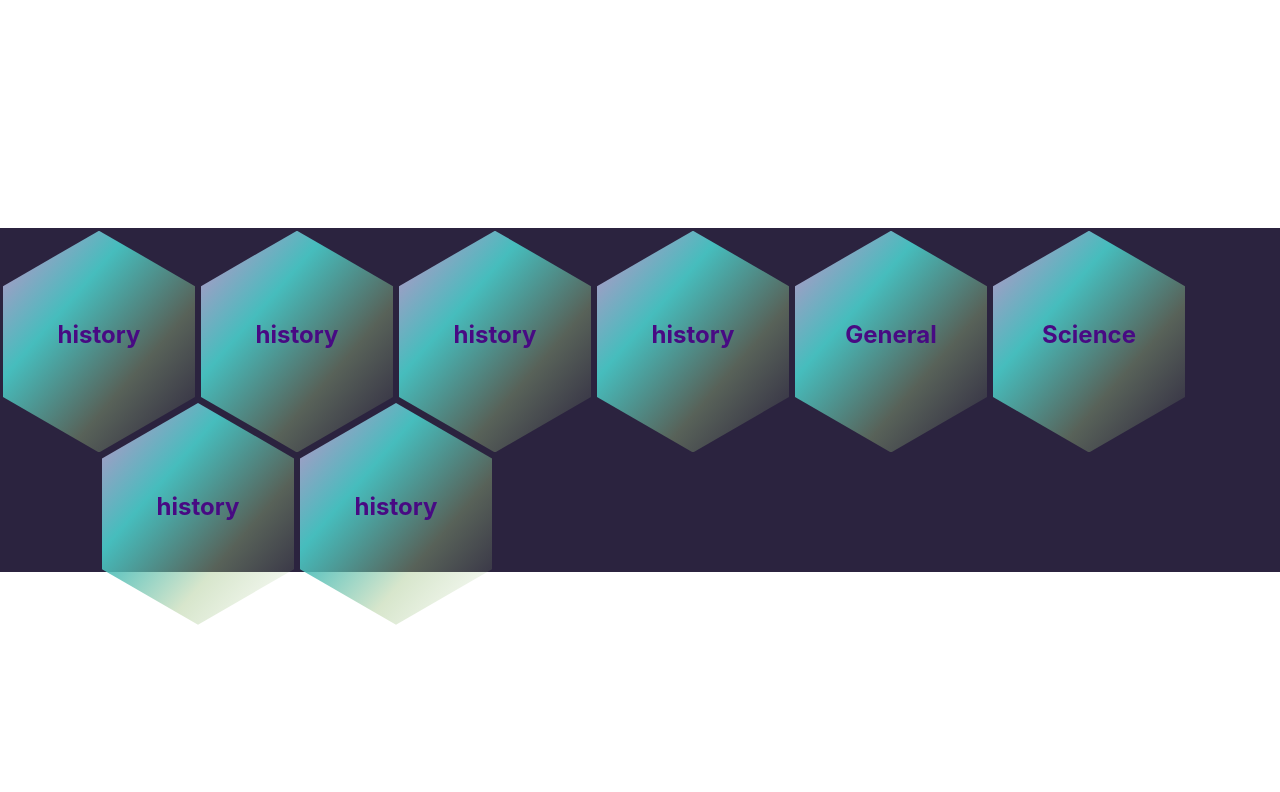
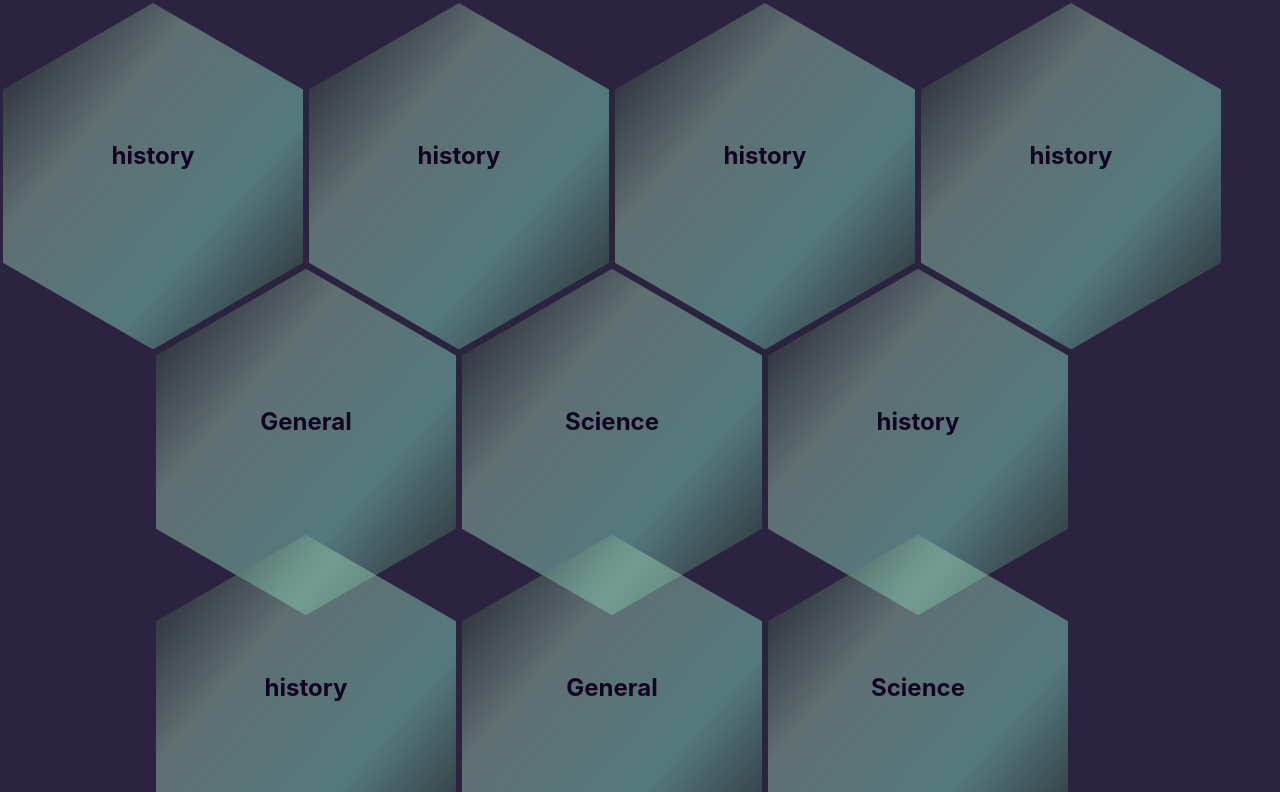
Before and after one commit to Ajtn/TriviaTrail, a React (Vite) app: page / in a window 1280 px wide. Shown: the top 792 px of the page. Built offline with nearby package versions, Linux system fonts and the light colour scheme; the HTML template or start-up script is replaced by a standard one.

Commit message:
Added CSS for different hex states, added event listener for window resize

```diff
--- a/src/App.tsx
+++ b/src/App.tsx
@@ -1,8 +1,24 @@
 import Grid from './components/Grid'
+import { useEffect, useState} from 'react';
 import './style/App.css'
 import { question } from './components/triviaTypes.types';
 
 function App() {
+  const [windowWidth, setWindowWidth] = useState(window.innerWidth);
+
+  useEffect(initResizeListener, [windowWidth]);
+
+  function initResizeListener() {
+    window.addEventListener('resize', handleResize);
+    return () => {
+      window.removeEventListener('resize', handleResize);
+    };
+  }
+
+  function handleResize() {
+    setWindowWidth(window.innerWidth);
+  }
+
   const questions: Array<question> = [
     {
       id: "asdasd",
@@ -37,7 +53,7 @@ function App() {
       category: "history"
     },
     {
-      id: "asdad343",
+      id: "ffasd34tsdg g",
       questionText: "What is your name?",
       answerText: "Arthur",
       incorrectAnswers: ["fred", "bob", "bruce"],
@@ -67,12 +83,83 @@ function App() {
       incorrectAnswers: ["To slay the black knight", "Say Ni!", "bruce"],
       difficulty: "easy",
       category: "history"
+    },
+    {
+      id: "asdad343",
+      questionText: "What is your name?",
+      answerText: "Arthur",
+      incorrectAnswers: ["fred", "bob", "bruce"],
+      difficulty: "easy",
+      category: "General"
+    },
+    {
+      id: "4lfffgy0",
+      questionText: "What is your quest?",
+      answerText: "To seek the holy grail!",
+      incorrectAnswers: ["To slay the black knight", "Say Ni!", "bruce"],
+      difficulty: "easy",
+      category: "Science"
+    },
+    {
+      id: "490234jk",
+      questionText: "What is your quest?",
+      answerText: "To seek the holy grail!",
+      incorrectAnswers: ["To slay the black knight", "Say Ni!", "bruce"],
+      difficulty: "easy",
+      category: "history"
+    },
+    {
+      id: "12-3ff0jk",
+      questionText: "What is your quest?",
+      answerText: "To seek the holy grail!",
+      incorrectAnswers: ["To slay the black knight", "Say Ni!", "bruce"],
+      difficulty: "easy",
+      category: "history"
+    },
+    {
+      id: "12-30ssdk",
+      questionText: "What is your quest?",
+      answerText: "To seek the holy grail!",
+      incorrectAnswers: ["To slay the black knight", "Say Ni!", "bruce"],
+      difficulty: "easy",
+      category: "history"
+    },
+    {
+      id: "asdasdasd3j",
+      questionText: "What is your name?",
+      answerText: "Arthur",
+      incorrectAnswers: ["fred", "bob", "bruce"],
+      difficulty: "easy",
+      category: "General"
+    },
+    {
+      id: "dfsgjlk345",
+      questionText: "What is your quest?",
+      answerText: "To seek the holy grail!",
+      incorrectAnswers: ["To slay the black knight", "Say Ni!", "bruce"],
+      difficulty: "easy",
+      category: "Science"
+    },
+    {
+      id: "f432",
+      questionText: "What is your quest?",
+      answerText: "To seek the holy grail!",
+      incorrectAnswers: ["To slay the black knight", "Say Ni!", "bruce"],
+      difficulty: "easy",
+      category: "history"
+    },
+    {
+      id: "12-34sdff0jk",
+      questionText: "What is your quest?",
+      answerText: "To seek the holy grail!",
+      incorrectAnswers: ["To slay the black knight", "Say Ni!", "bruce"],
+      difficulty: "easy",
+      category: "history"
     }
   ];
+
   return (
-    <div className='gridContainer'>
-      <Grid questionData={questions}/>
-    </div>
+      <Grid windowWidth={windowWidth} questionData={questions}/>
   )
 }
 
--- a/src/components/Grid.tsx
+++ b/src/components/Grid.tsx
@@ -1,15 +1,7 @@
-import React, {useState} from "react";
-import Hex from "./Hex";
-import { question } from "./triviaTypes.types";
+import React, {MutableRefObject, useState} from "react";
+import Hex, {hexStatus} from "./Hex";
+import { difficulty, question } from "./triviaTypes.types";
 import DetailedHex from "./DetailedHex";
-
-type hexStatus = {
-    qId: string;
-    accessible: boolean;
-    category: "string";
-    answered: "pass" | "fail" | "unanswered";
-    nextTo: Array<string>;
-};
 
 /*
     Grid needs to know:
@@ -18,27 +10,61 @@ type hexStatus = {
         -hex state (answered, failed, inacessible, unanswered)
         -hex content (45)
 */
-export default function Grid(props: {questionData: Array<question>}) {
+export default function Grid(props: {windowWidth: MutableRefObject<number>, questionData: Array<question>}) {
     const [hexGrid, setHexGrid] = useState(createGrid()),
-    [activeQ, setactiveQ] = useState({visible: false, qData: {id: "", questionText:"", answerText: "", difficulty: "easy" as "easy", category: ""}});
+    [activeQ, setactiveQ] = useState({visible: false, qData: {id: "", questionText:"", answerText: "", difficulty: "easy" as difficulty, category: ""} as question});
 
     function createGrid():Array<hexStatus> {
-        return props.questionData.map(q => ({qId: q.id, accessible: false, category:q.category, answered: "unanswered", nextTo: []}));
+        return props.questionData.map(q => ({qId: q.id, accessible: false, category:q.category, answered: "unanswered" as "unanswered", nextTo: []}));
     }
 
     function updateactiveQ (event: React.MouseEvent<HTMLDivElement, MouseEvent>) {
         // setactiveQ(oldactiveQ => ({...oldactiveQ, visible: !oldactiveQ.visible}))
         // console.log(event.currentTarget.classList[1]);
         // const newActive = props.find(q => q.id === event.currentTarget.classList[1]);
-        setactiveQ({qData: props.questionData.find(q => q.id === event.currentTarget.classList[1]), visible: true});
+        const clickedQ = props.questionData.find(q => q.id === event.currentTarget.classList[1]);
+        if (clickedQ) {
+            setactiveQ({visible:true, qData: clickedQ});
+        }
     }
 
-    console.log(hexGrid);
+    //todo: add logic to change hex accessibility
+    //finds current question and modifies it's answered value in state
+    function answerClicked(event: React.MouseEvent<HTMLDivElement, MouseEvent>) {
+        console.log(event.currentTarget);
+        const clickedA = event.currentTarget.outerText,
+        clickedId = event.currentTarget.parentElement?.classList[1];
+        console.log(activeQ.qData.answerText);
+        setHexGrid(oldGrid => oldGrid.map(hex => {
+            if (hex.qId === clickedId) {
+                if (clickedA === activeQ.qData.answerText) {
+                    console.log("huh");
+                    return {...hex, answered: "pass"};
+                } else {
+                    console.log(clickedA);
+                    console.log(activeQ.qData);
+                    return {...hex, answered: "fail"};
+                }
+            } else {
+                return hex;
+            }
+        }));
+        setactiveQ(oldQ => ({...oldQ, visible: false}));
+    }
+
+    let gridScale = "small";
+
+    if (props.windowWidth.current > 900 && props.windowWidth.current < 1300) {
+        gridScale = "medium";
+    } else if (props.windowWidth.current > 1300) {
+        gridScale = "large";
+    }
+
     return (
     <div className="hex-grid">
-        <div className="grid-container">
-            {hexGrid.map(hex => <Hex key={hex.qId} qId={hex.qId} category={hex.category} handleClick={updateactiveQ}/>)}
-            <DetailedHex visible={activeQ.visible} activeQuestion={activeQ.qData} />
+        <div className={`grid-container ${gridScale}`}>
+            {hexGrid.map(hex => <Hex key={hex.qId} hexState={hex} handleClick={updateactiveQ}/>)}
+            <DetailedHex activeQ={activeQ} handleClick={answerClicked} />
         </div>
     </div>)
 }
--- a/src/components/Hex.tsx
+++ b/src/components/Hex.tsx
@@ -1,10 +1,18 @@
 import React from "react";
 
-export default function Hex(props: {qId: string, category: string, handleClick: (event: React.MouseEvent<HTMLDivElement, MouseEvent>) => void}) {
+export type hexStatus = {
+    qId: string;
+    accessible: boolean;
+    category: string;
+    answered: "pass" | "fail" | "unanswered";
+    nextTo: Array<string>;
+ };
+
+export default function Hex(props: {hexState: hexStatus, handleClick: (event: React.MouseEvent<HTMLDivElement, MouseEvent>) => void}) {
 
     return (
-        <div className={`hex ${props.qId}`} onMouseDown={props.handleClick}>
-            <h2 className="hex-category-text">{props.category}</h2>
+        <div className={`hex ${props.hexState.qId} ${props.hexState.answered} ${props.hexState.accessible && "accessible"}`} onMouseDown={props.handleClick}>
+            <h2 className="hex-category-text">{props.hexState.category}</h2>
         </div>
     )
 }
--- a/src/components/triviaTypes.types.ts
+++ b/src/components/triviaTypes.types.ts
@@ -1,8 +1,10 @@
+export type difficulty = "easy" |"medium" | "hard";
+
 export type question = {
    id: string;
    questionText: string;
    answerText: string;
    incorrectAnswers?: Array<string>;
-   difficulty: "easy" |"medium" | "hard";
+   difficulty: difficulty;
    category: string;
 }
--- a/src/style/App.css
+++ b/src/style/App.css
@@ -48,11 +48,11 @@ p, h1, h2, h3, h4, h5, h6 {
 
 h2 {
   text-align: center;
-  color: rgb(72, 10, 131);
+  color: rgb(20, 4, 35);
 }
 
 .hex-grid /*"main"*/ {
-  --s: 15vw;  /* size of a hexagon */
+  --s: 300px;  /* size of a hexagon */
   --m: 3px;    /* space between each heaxgon */
   --r: calc(var(--s)*3*1.1547/2 + 4*var(--m));
   display:flex;
@@ -60,6 +60,7 @@ h2 {
 }
 
 .grid-container > div {
+  background-image: linear-gradient(to bottom right, rgba(14, 15, 15, 0.5), rgba(173, 226, 191, 0.4), rgba(112, 179, 167, 0.6), rgba(35, 39, 38, 0.7));
   position: relative;
   width: var(--s);
   height: calc(var(--s)*1.1547);
@@ -67,11 +68,6 @@ h2 {
   display: inline-block;
   clip-path: polygon(0% 25%, 0% 75%, 50% 100%, 100% 75%, 100% 25%, 50% 0%);
   margin-bottom: calc(var(--m) - var(--s)*0.2885);
-  background-image: linear-gradient(to bottom right, rgb(54, 164, 164), rgb(51, 255, 0), rgb(175, 206, 152));
-  background-image: linear-gradient(to bottom right,rgb(201, 143, 201), rgb(70, 189, 189), rgba(155, 192, 127, 0.4), rgba(145, 183, 108, 0));
-}
-.grid-container > div:hover{
-  background-image: linear-gradient(to bottom right,rgb(201, 143, 201), rgb(70, 189, 189), rgba(155, 192, 127, 1), rgba(145, 183, 108, 1));
 }
 .grid-container::before {
   content: "";
@@ -90,8 +86,29 @@ h2 {
   left: 25vw;
   background-image: linear-gradient(to bottom right,rgb(161, 33, 161), rgb(70, 189, 189), rgba(155, 192, 127, 1), rgb(117, 156, 79));
 }
+
+.grid-container > div:hover {
+  background-image: linear-gradient(to bottom right,rgba(201, 143, 201, 0.4), rgba(70, 189, 189, 1), rgba(155, 192, 127, 1), rgba(145, 183, 108, 0.4));
+}
+
+.grid-container > div.accessible {
+  background-image: linear-gradient(to bottom right,rgb(201, 143, 201), rgb(70, 189, 189), rgba(155, 192, 127, 0.4), rgba(145, 183, 108, 0));
+}
+
+.grid-container > div.fail {
+  background-image: linear-gradient(to bottom right,rgb(102, 65, 133),rgb(105, 31, 46), rgb(184, 91, 62), rgb(209, 46, 18));
+}
+
+.grid-container > div.pass {
+  background-image: linear-gradient(to bottom right,rgb(185, 180, 234),rgba(31, 64, 105, 0.8), rgba(23, 189, 48, 0.6), rgba(91, 170, 97, 0.9));
+}
+
+div.fail > h2, div.pass > h2 {
+  color: antiquewhite;
+}
+
 .grid-container > .big-hex:hover {
-  background-image: linear-gradient(to bottom right,rgb(161, 33, 161), rgb(70, 189, 189), rgba(155, 192, 127, 1), rgb(117, 156, 79))
+  background-image: linear-gradient(to bottom right,rgb(161, 33, 161), rgb(70, 189, 189), rgb(155, 192, 127), rgb(117, 156, 79))
 }
 
 .hex > h2 {
```
Also changed, not shown: src/components/DetailedHex.tsx (+12 -8 lines).
